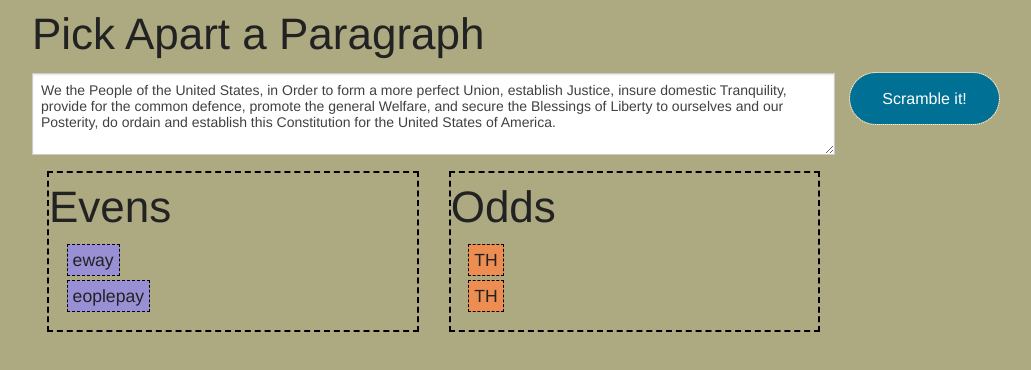
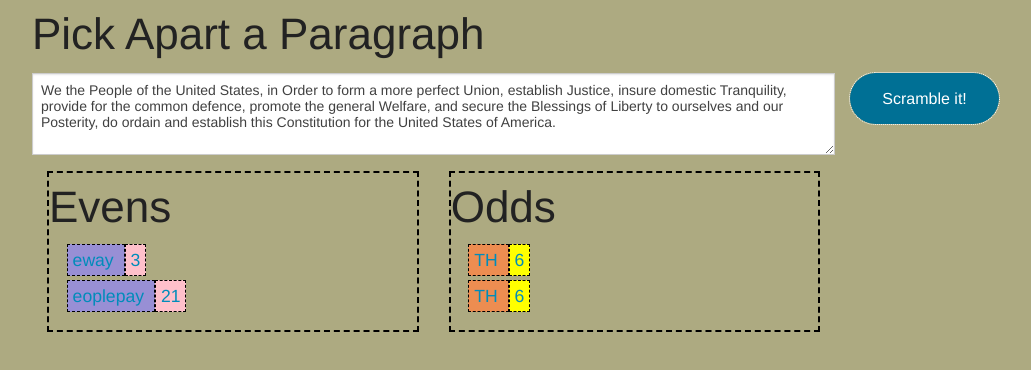
Before and after one commit to JoeShep/JS-drills-and-sample-apps, a website: page 2014-01-29-Preamble.Scramble/app/index.jade in a window 1280 px wide. Both pictures are taken after a click on the link "Scramble it!". Shown: the whole page, without its empty margins (123-1154 px from the left). Drawn offline with nearby package versions, Linux system fonts and the light colour scheme; files that its build step writes are made by us from their sources.

Commit message:
Update less and main.js

```diff
--- a/2014-01-29-Preamble.Scramble/app/css/app.less
+++ b/2014-01-29-Preamble.Scramble/app/css/app.less
@@ -19,20 +19,25 @@ ul {
   li {
     margin: 8px 0;
     span {
+      font-size: 110%;
+      padding: 5px;
       border: 1px dashed black;
     }
   }
 }
 
-
-#evens li span{
-  padding: 5px;
-  font-size: 110%;
+.evenWords {
   background-color: @lavender;
 }
 
-#odds li span{
-  padding: 5px;
-  font-size: 110%;
+.oddWords {
   background-color: @orange;
 }
+
+.sums {
+  background-color: pink;
+}
+
+.products {
+  background-color: yellow;
+}
--- a/2014-01-29-Preamble.Scramble/app/js/source/main.js
+++ b/2014-01-29-Preamble.Scramble/app/js/source/main.js
@@ -25,7 +25,9 @@
     });
 
     var odds = words.filter(function(val) {
-      return 0 !== val.length  % 2;
+      if (val.length > 1){
+        return 0 !== val.length  % 2;
+      }
     });
 
     var noVowelWords = [];
@@ -35,14 +37,39 @@
 
     _.pull(noVowelWords, '');
 
-    displayWords(pigWords, noVowelWords);
+    doTheMath(evens, odds, pigWords, noVowelWords);
+   // displayWords(pigWords, noVowelWords);
   }
 
-  function displayWords(pigWords, noVowelWords){
+  function doTheMath(evens, odds, pigWords, noVowelWords){
+    var sums = [];
+    var products = [];
+    for(var i = 0; i < evens.length; i ++){
+      var sum = 0;
+      for(var j = 1; j <= evens[i].length; j++){
+        sum = sum + j;
+      }
+      sums.push(sum);
+    }
+
+    for(var x = 0; x < odds.length; x++){
+      var product = 1;
+      for(var y = 1; y <= odds[x].length; y++){
+        product = product * y;
+      }
+      products.push(product);
+    }
+    //products = _.without(products, 1);
+    displayWords(sums, products, pigWords, noVowelWords, evens, odds);
+  }
+
+  function displayWords(sums, products, pigWords, noVowelWords, evens, odds){
     var timer1 = setInterval(function() {
       if(pigWords.length) {
-        $('#evens-list').append('<li><span>' + pigWords[0].toLowerCase() + '</span></li>');
+        $('#evens-list').append('<li><span class="evenWords bothWords"><a href="https://www.google.com/#q=' + evens[0]  + '">' + pigWords[0].toLowerCase() + ' ' + '</span><span class="sums">' + sums[0] + '</a></span></li>');
         pigWords.shift();
+        sums.shift();
+        evens.shift();
       } else {
         clearInterval(timer1);
       }
@@ -50,8 +77,10 @@
 
     var timer2 = setInterval(function() {
       if(noVowelWords.length) {
-        $('#odds-list').append('<li><span>' + noVowelWords[0].toUpperCase() + '</span></li>');
+        $('#odds-list').append('<li><span class="oddWords bothWords"><a href="https://www.google.com/#q=' + odds[0] + '">' + noVowelWords[0].toUpperCase() + ' ' + '</span><span class="products">' + products[0] + '</a></span></li>');
         noVowelWords.shift();
+        products.shift();
+        odds.shift();
       } else {
         clearInterval(timer2);
       }
```
